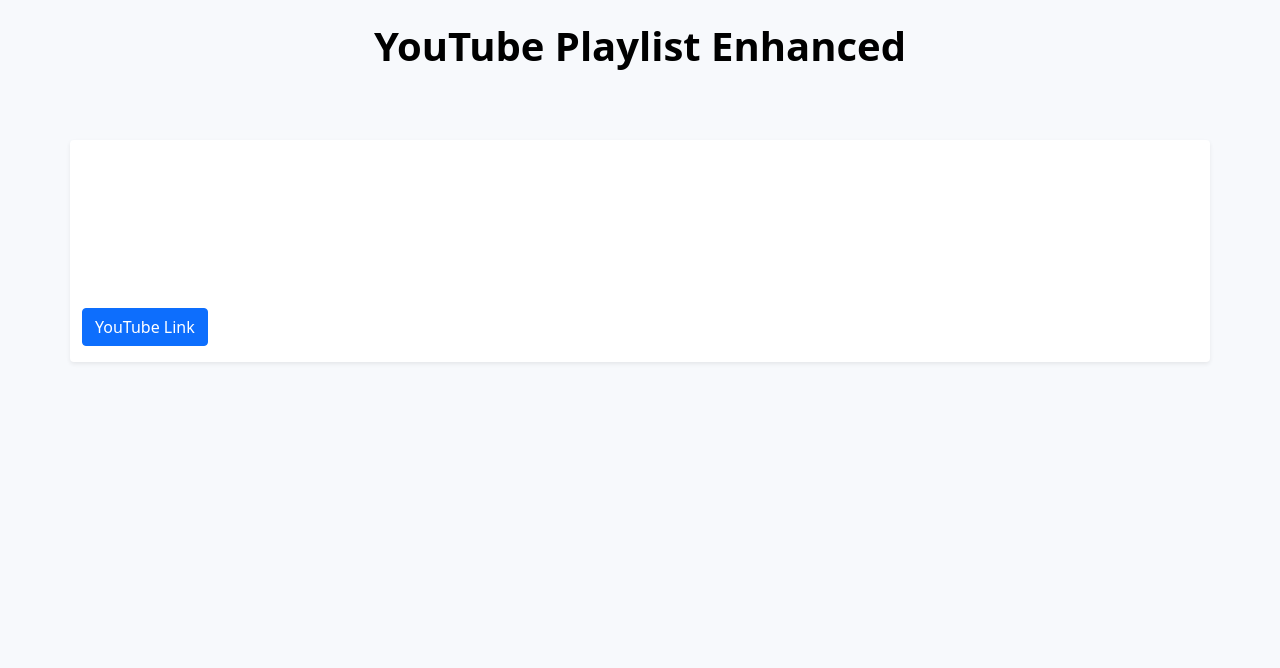
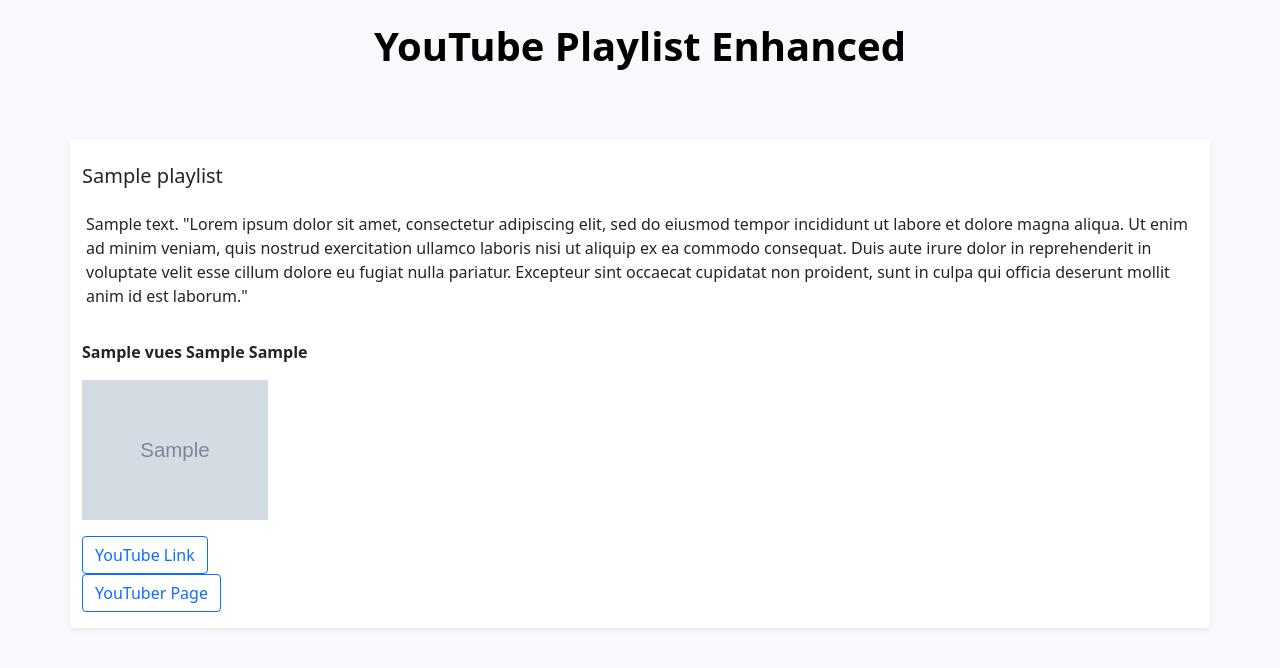
Before and after one commit to Bessouat40/enhanced_ytb_playlist, a Flask app: page /p/1 in a window 1280 px wide. Shown: the top 668 px of the page. Run offline with Flask 2, Linux system fonts and the light colour scheme; grey boxes marked "Sample" are stand-in pictures; a database or web service that is not in the repository returns one stand-in record (values such as "Sample title").

Commit message:
playlist page working

```diff
--- a/app/main.py
+++ b/app/main.py
@@ -29,8 +29,25 @@
 
 		playlist_id: Youtube id of the playlist, used to look in the db
 
-	"""
-	return render_template("playlist.html")
+		"""
+	collection = database['playlist']
+
+	data = collection.find_one({"_id":playlist_id})
+
+	if data:
+
+		return render_template("playlist.html",
+			playlist_id=data['_id'],
+			playlist_title=data['playlist'],
+			playlist_description=data['description'],
+			playlist_img=data['url_img'],
+			channel_id=data['id_youtubeur'],
+			playlist_views=data['vues'],
+			playlist_nb_videos=data['nbr_videos'],
+			playlist_last_update=data['derniere_maj'])
+
+	else:
+		return('404')
 
 @app.route('/c/<channel_id>')
 def channel_page(channel_id):
--- a/app/templates/playlist.html
+++ b/app/templates/playlist.html
@@ -13,19 +13,26 @@
 	</div>
 
 	<div class="row mt-3">
-		<div class="card mb-3 mt-5 border-0 rounded shadow-sm">
+		<div class="card mb-2 mt-5 border-0 rounded shadow-sm">
 
-					<div class="row mb-3 mt-3">
+					<div class="row mt-2">
 				    	<h5 class="card-title mt-3 col-2">{{playlist_title}}</h5>
 					</div>
 
-					<div class="row mb-3 mt-3">
-				    	<p class="card-body mt-3">{{playlist_description}}</p>
+					<div class="row">
+				    	<p class="card-body">{{playlist_description}} "Lorem ipsum dolor sit amet, consectetur adipiscing elit, sed do eiusmod tempor incididunt ut labore et dolore magna aliqua. Ut enim ad minim veniam, quis nostrud exercitation ullamco laboris nisi ut aliquip ex ea commodo consequat. Duis aute irure dolor in reprehenderit in voluptate velit esse cillum dolore eu fugiat nulla pariatur. Excepteur sint occaecat cupidatat non proident, sunt in culpa qui officia deserunt mollit anim id est laborum."</p>
 				    </div>
 
+				    <div class="row">
+				    	<p class="font-weight-bold" style="font-weight: bold;">{{playlist_views}} {{playlist_nb_videos}} {{playlist_last_update}} </p>
+				    </div>
+
+				    <img src="{{playlist_img}}"  class="float-left col-2" >
+
 				    <div class="row mb-3 mt-3">
-				    	<div class='col-2'>
-				    		<a href="https://www.youtube.com/playlist?list={{playlist_id}}" class="btn btn-primary">YouTube Link</a>
+				    	<div class='col-3'>
+				    		<a href="https://www.youtube.com/playlist?list={{playlist_id}}" class="btn btn-outline-primary">YouTube Link</a>
+				    		<a href="https://www.youtube.com/channel/{{channel_id}}" class="btn btn-outline-primary">YouTuber Page</a>
 				    	</div>
 				    </div>
 		</div>
```
